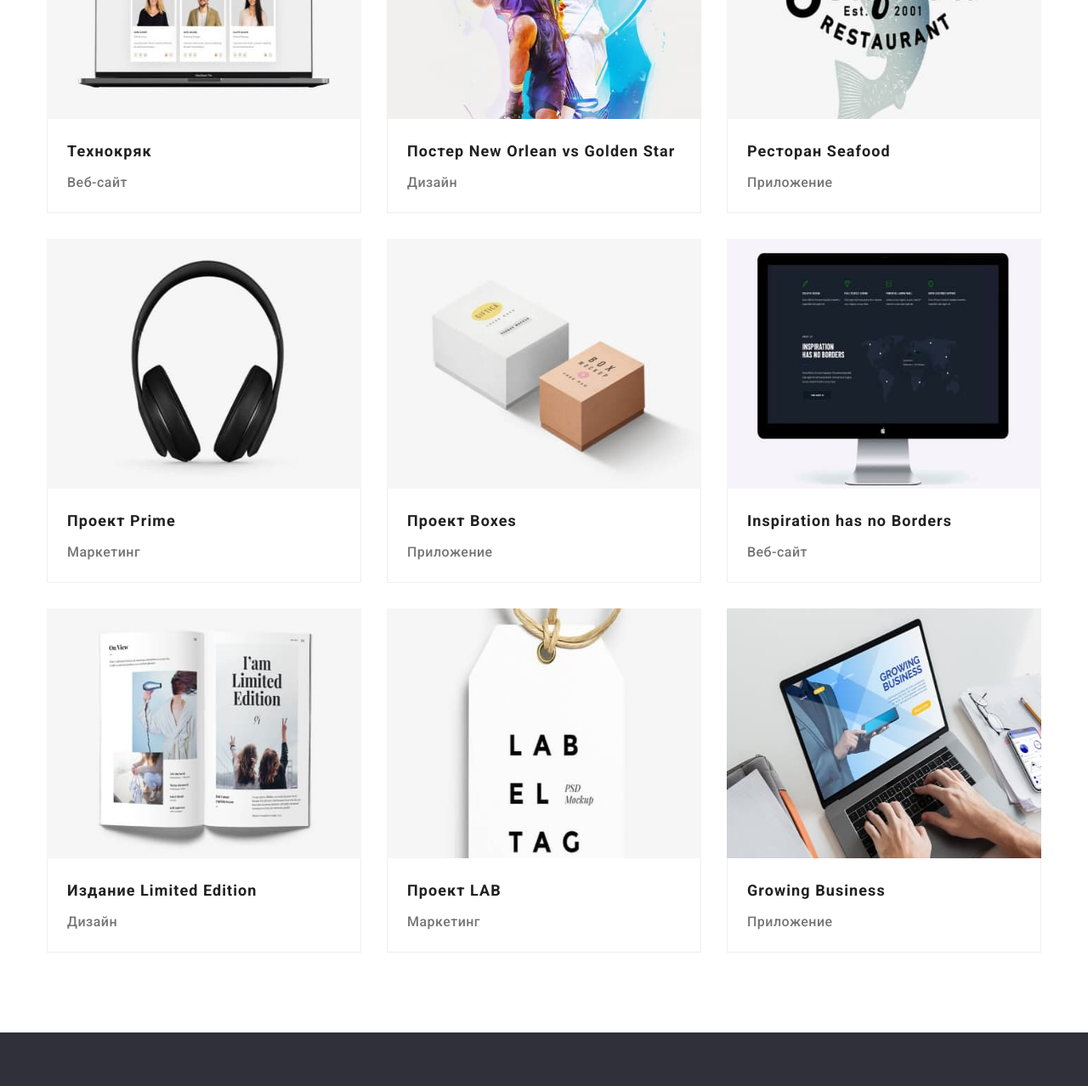
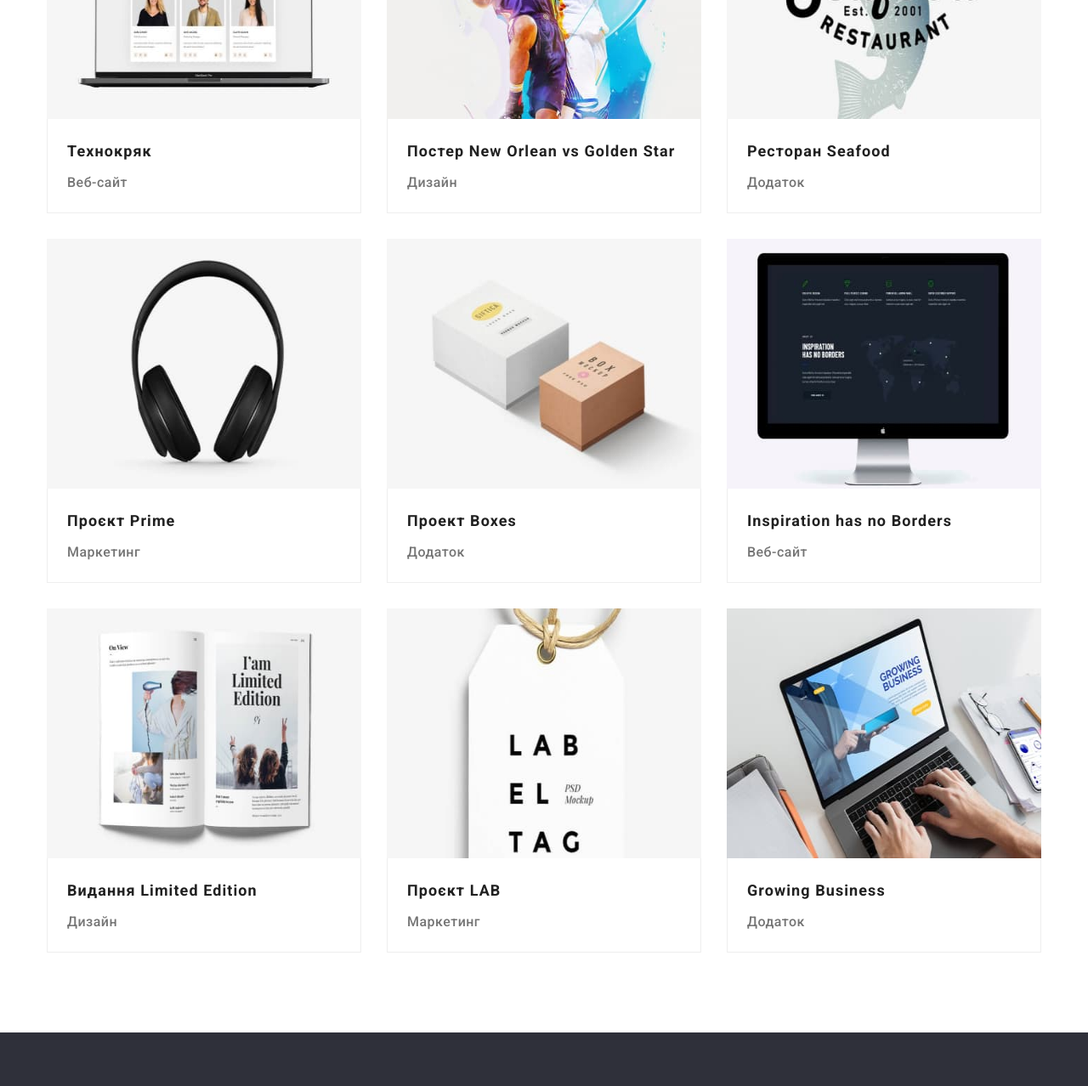
Before and after one commit to IntersnackUkraine/goit-markup-hw-08, a plain HTML site: page portfolio.html in a window 1280 px wide. Shown: the part 417-1695 px from the top of the page at 85% size. Drawn offline with nearby package versions, Linux system fonts and the light colour scheme; a script that the page names is missing.

Commit message:
перевод

```diff
--- a/portfolio.html
+++ b/portfolio.html
@@ -176,7 +176,7 @@
                 </div>
                 <div class="portfolio__cont">
                   <h2 class="portfolio__title">Ресторан Seafood</h2>
-                  <p class="portfolio__text">Приложение</p>
+                  <p class="portfolio__text">Додаток</p>
                 </div>
               </a>
             </li>
@@ -204,7 +204,7 @@
                   </div>
                 </div>
                 <div class="portfolio__cont">
-                  <h2 class="portfolio__title">Проект Prime</h2>
+                  <h2 class="portfolio__title">Проєкт Prime</h2>
                   <p class="portfolio__text">Маркетинг</p>
                 </div>
               </a>
@@ -234,7 +234,7 @@
                 </div>
                 <div class="portfolio__cont">
                   <h2 class="portfolio__title">Проект Boxes</h2>
-                  <p class="portfolio__text">Приложение</p>
+                  <p class="portfolio__text">Додаток</p>
                 </div>
               </a>
             </li>
@@ -291,7 +291,7 @@
                   </div>
                 </div>
                 <div class="portfolio__cont">
-                  <h2 class="portfolio__title">Издание Limited Edition</h2>
+                  <h2 class="portfolio__title">Видання Limited Edition</h2>
                   <p class="portfolio__text">Дизайн</p>
                 </div>
               </a>
@@ -317,7 +317,7 @@
                   </div>
                 </div>
                 <div class="portfolio__cont">
-                  <h2 class="portfolio__title">Проект LAB</h2>
+                  <h2 class="portfolio__title">Проєкт LAB</h2>
                   <p class="portfolio__text">Маркетинг</p>
                 </div>
               </a>
@@ -347,7 +347,7 @@
                 </div>
                 <div class="portfolio__cont">
                   <h2 class="portfolio__title">Growing Business</h2>
-                  <p class="portfolio__text">Приложение</p>
+                  <p class="portfolio__text">Додаток</p>
                 </div>
               </a>
             </li>
```
